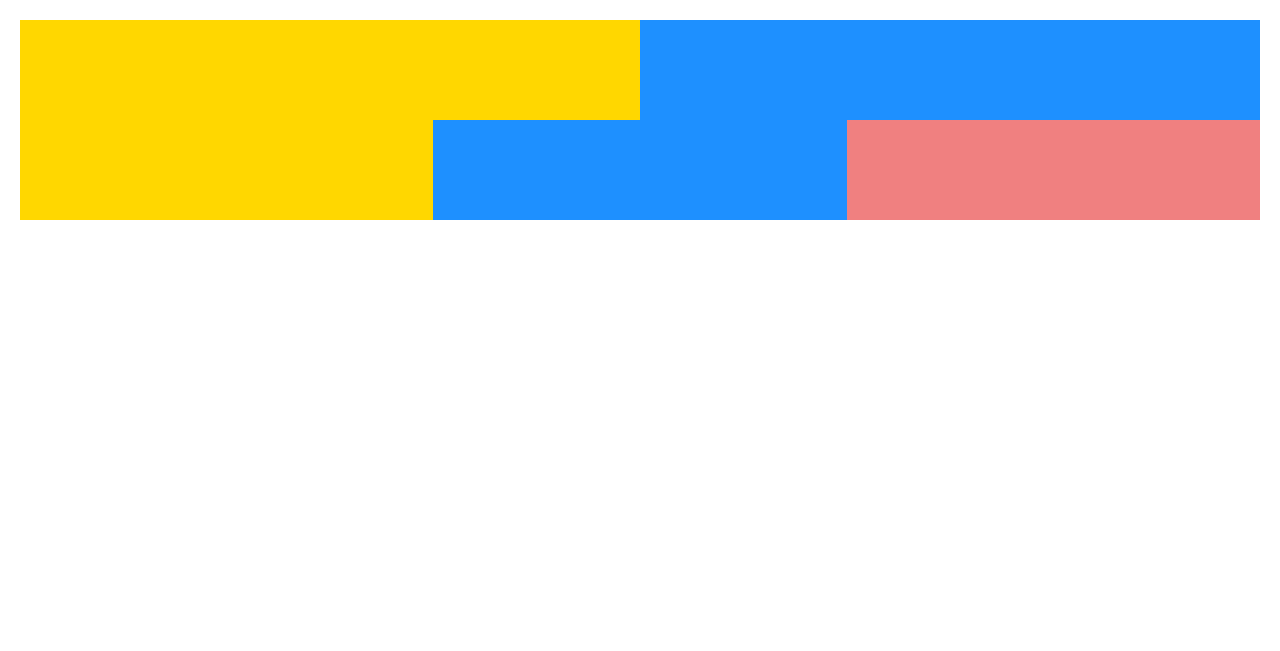
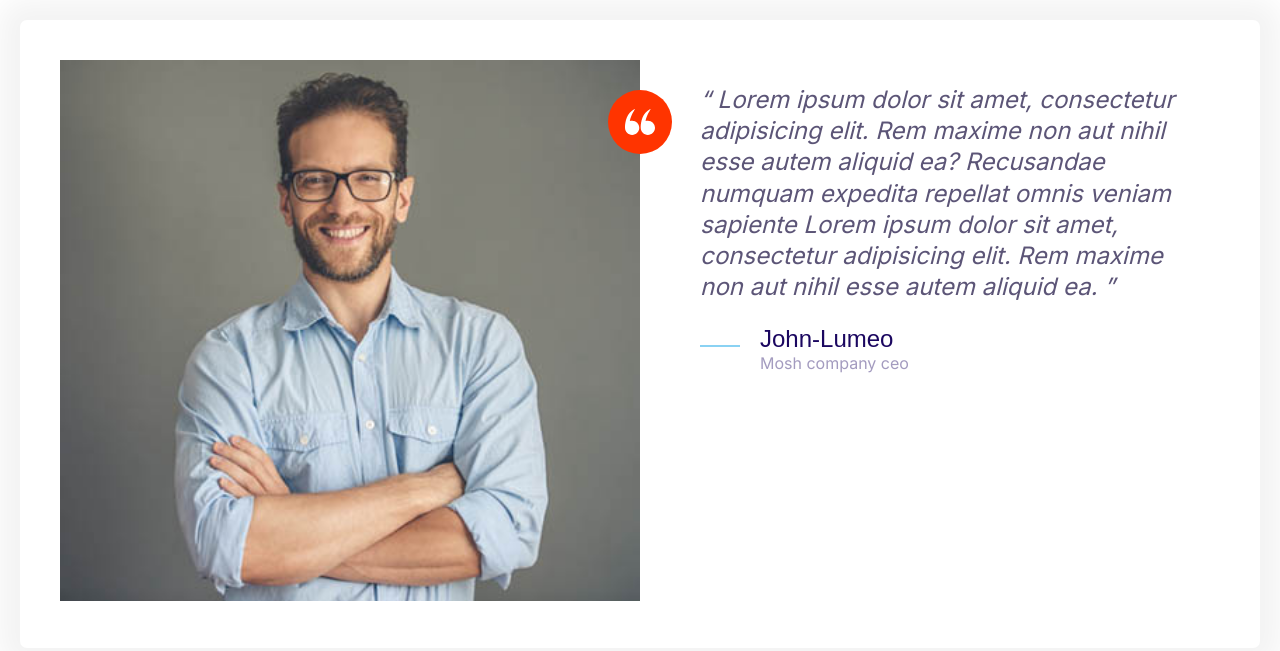
Before and after one commit to mukeshgurusamy-dev/Moshify, a plain HTML site: page index.html in a window 1280 px wide. Drawn offline with Linux system fonts and the light colour scheme.

Commit message:
testimonial component small(update).

```diff
--- a/CSS/styles.css
+++ b/CSS/styles.css
@@ -423,9 +423,9 @@ a{
     padding:3rem;
 }
 /*slightly change*/
-/*.grid{
+.grid{
     margin:1rem;
-}*/
+}
 .testimonial__image > img{
     width:100%;
 }
@@ -446,9 +446,9 @@ a{
     .testimonial .quote{
         margin-left:6rem;
     }
-    /*.testimonial{*/
-        /*padding:3rem;slight change*/
-    /*}*/
+    /*.testimonial{
+        padding:3rem;slightly-change
+    }*/
 
 }
 /*slight change*/
--- a/index.html
+++ b/index.html
@@ -15,16 +15,43 @@
     <link rel="stylesheet" href="CSS/styles.css" />
   </head>
   <body style="padding: 2rem">
-    <!--two-column grid for tablet and widerscreens-->
-    <div class="grid grid--1x2">
-      <div style="height: 100px; background-color: gold"></div>
-      <div style="height: 100px; background-color: dodgerblue"></div>
-    </div>
-    <!--three column grid for laptop and widerscreens etc...-->
-    <div class="grid grid--1x3">
-      <div style="height: 100px; background-color: gold"></div>
-      <div style="height: 100px; background-color: dodgerblue"></div>
-      <div style="height: 100px; background-color: lightcoral"></div>
+    <div class="card testimonial">
+      <div class="grid grid--1x2">
+        <!--Image-component-->
+        <div class="testimonial__image">
+          <img src="images/testimonial.jpg" alt="A happy,smiling customer" />
+          <span class="icon-container icon-container--accent">
+            <svg class="icon icon--white icon--small">
+              <use xlink:href="images/sprite.svg#quotes"></use>
+            </svg>
+          </span>
+        </div>
+        <!--QuoteComponent-->
+        <blockquote class="quote">
+          <p class="quote__text">
+            Lorem ipsum dolor sit amet, consectetur adipisicing elit. Rem maxime
+            non aut nihil esse autem aliquid ea? Recusandae numquam expedita
+            repellat omnis veniam sapiente Lorem ipsum dolor sit amet,
+            consectetur adipisicing elit. Rem maxime non aut nihil esse autem
+            aliquid ea.
+          </p>
+          <footer>
+            <div class="media">
+              <div class="media__image">
+                <svg class="icon icon--primary quote__line">
+                  <use xlink:href="images/sprite.svg#line"></use>
+                </svg>
+              </div>
+              <div class="media__body">
+                <h3 class="media__title quote__title">John-Lumeo</h3>
+                <p class="media__content quote__organization">
+                  Mosh company ceo
+                </p>
+              </div>
+            </div>
+          </footer>
+        </blockquote>
+      </div>
     </div>
   </body>
 </html>
```
